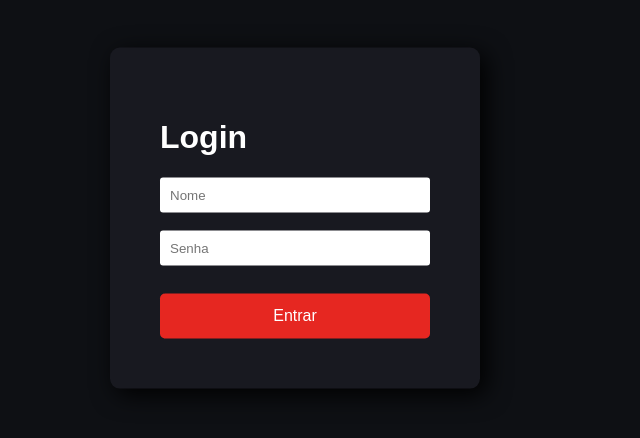
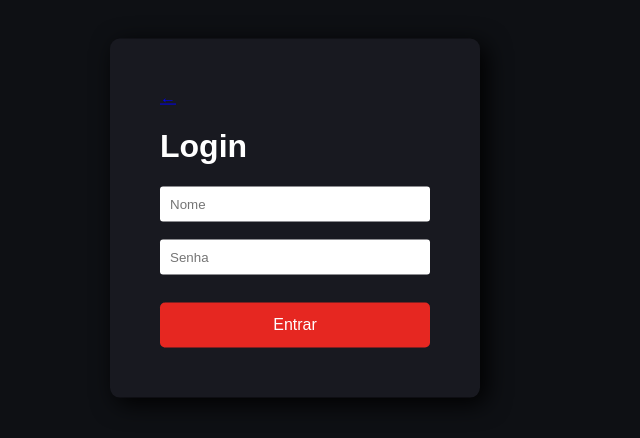
Before and after one commit to Vidal-Gus/APS, a plain HTML site: page LoginAPS/public_html/index.html in a window 1280 px wide. Shown: the part 182-620 px from the top of the page, without its empty margins (345-985 px from the left). Drawn offline with Linux system fonts and the light colour scheme.

Commit message:
Adicionando seta de retorno

```diff
--- a/LoginAPS/public_html/index.html
+++ b/LoginAPS/public_html/index.html
@@ -10,6 +10,7 @@
     <body>
 
         <form action="/processa_formulario" method="post">
+            <a href="../../index.html">&LeftArrow;</a>
             <h1> Login </h1>
 
             <div class="login">
```
